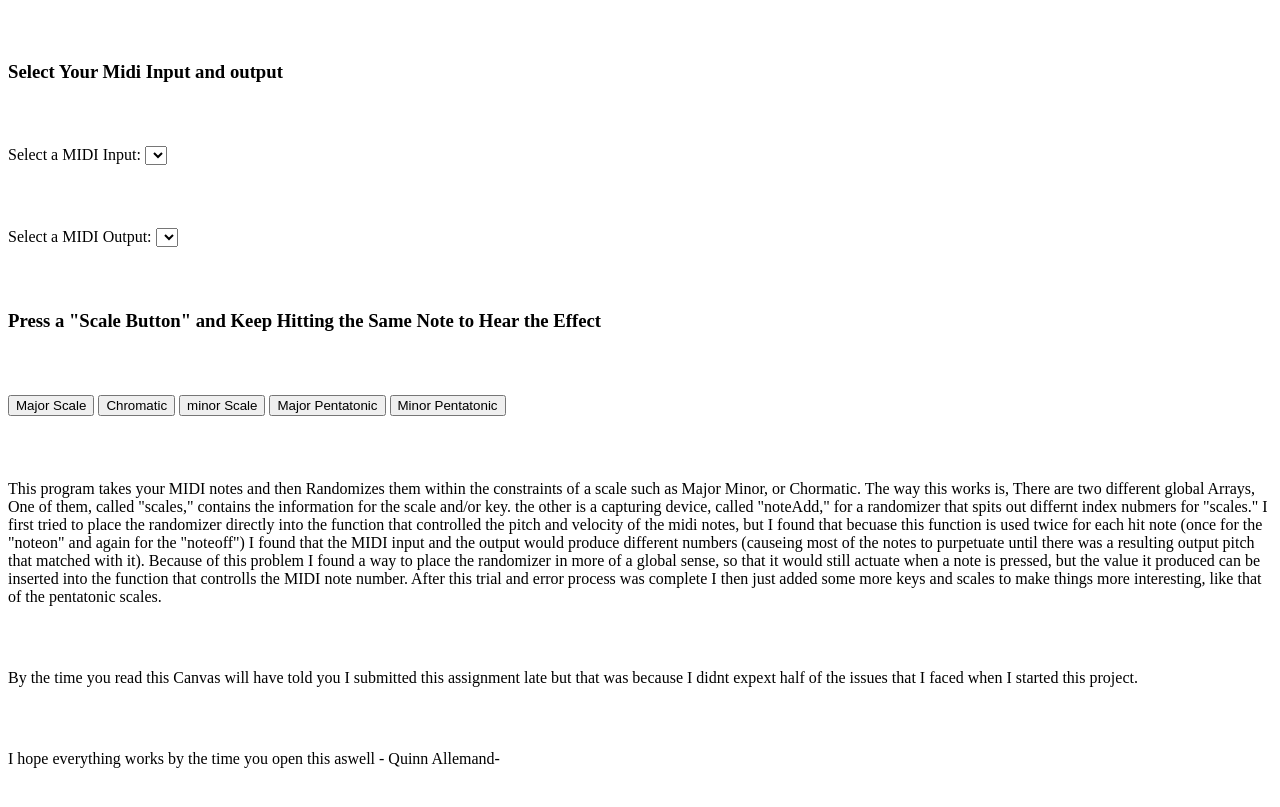
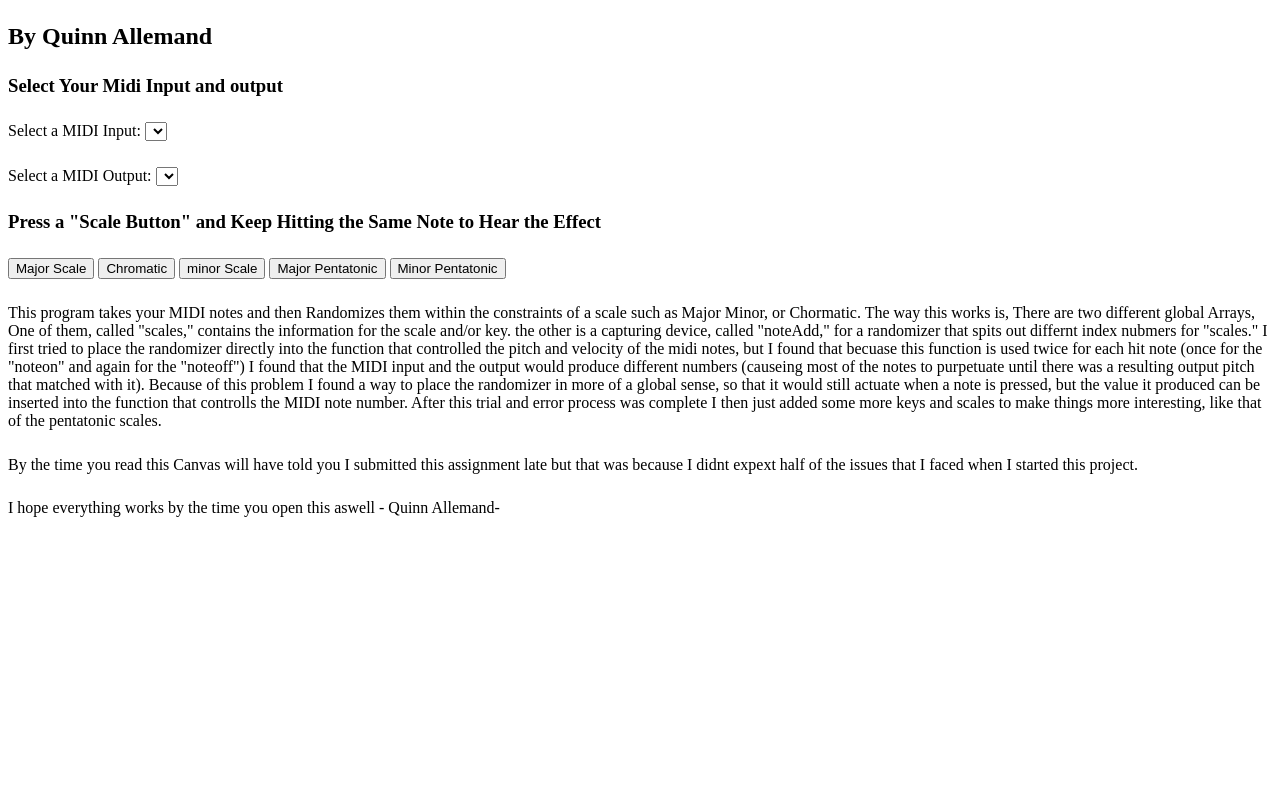
Before and after one commit to quinnallemand/quinnallemand.github.io, a plain HTML site: page index.html in a window 1280 px wide. Shown: the part 61-868 px from the top of the page. After the commit the page ends 800 px from the top, so only its background shows below. Drawn offline with Linux system fonts and the light colour scheme; a script that the page names is missing.

Commit message:
Add files via upload

```diff
--- a/index.html
+++ b/index.html
@@ -12,14 +12,15 @@
 
     <!-- This script tag links to the external JavaScript file that contains the logic for handling MIDI devices. -->
     <script src="script.js" type="module"></script>
-    <h1 style="margin-bottom: 5%;">Randomize Your MIDI Notes!</h1>
+    <h1 style="margin-bottom: 2%;">Randomize Your MIDI Notes!</h1>
+    <h2 style="margin-bottom: 2%;"> By Quinn Allemand</h2>
   </head>
   <body>
     <!-- The body section contains the content of the web page. -->
-    <h3 style="margin-bottom: 5%;" >Select Your Midi Input and output</h3>
+    <h3 style="margin-bottom: 2%;" >Select Your Midi Input and output</h3>
     <!-- An h1 header that provides a title or a brief description of the page's purpose. -->
 
-    <div style="margin-bottom: 5%;">
+    <div style="margin-bottom: 2%;">
       <!-- A division or a section in an HTML document, used here to group the input device selector. -->
       <label for="dropdown-ins">Select a MIDI Input:</label>
       <!-- The label tag defines a label for the select element below. The 'for' attribute specifies which form element the label is bound to. -->
@@ -29,7 +30,7 @@
       </select>
     </div>
 
-    <div style="margin-bottom: 5%;">
+    <div style="margin-bottom: 2%;">
       <!-- Another division for grouping the output device selector. -->
       <label for="dropdown-outs">Select a MIDI Output:</label>
       <!-- Similar to the input label, this defines a label for the MIDI output selector. -->
@@ -39,8 +40,8 @@
       </select>
     </div>
     <!-- Slider!! we neeed to send it to javascript, set a range for it and then in Java we need this to effect the transposition -->
-    <h3 style="margin-bottom: 5%;">Press a "Scale Button" and Keep Hitting the Same Note to Hear the Effect</h3>
-    <div style="margin-bottom: 5%;">
+    <h3 style="margin-bottom: 2%;">Press a "Scale Button" and Keep Hitting the Same Note to Hear the Effect</h3>
+    <div style="margin-bottom: 2%;">
       <button id="majorScale">Major Scale</button>
       <button id="noScale">Chromatic</button>
       <button id="minorScale">minor Scale</button>
@@ -48,7 +49,7 @@
       <button id="minorPentScale">Minor Pentatonic</button>
 
     </div>
-    <div style="margin-bottom: 5%;">
+    <div style="margin-bottom: 2%;">
       <p1> This program takes your MIDI notes and then Randomizes them within the constraints of a scale such as Major Minor, or Chormatic.
       The way this works is, There are two different global Arrays, One of them, called "scales," contains the information for the scale and/or
       key. the other is a capturing device, called "noteAdd," for a randomizer that spits out differnt index nubmers for "scales."
@@ -61,12 +62,12 @@
       like that of the pentatonic scales.
       </p1>
   </div>
-  <div style="margin-bottom: 5%;">
+  <div style="margin-bottom: 2%;">
     <p2>By the time you read this Canvas will have told you I submitted this assignment late but that was because I didnt expext half of the
       issues that I faced when I started this project.
     </p2>
   </div>
-  <div style="margin-bottom: 5%;">
+  <div style="margin-bottom: 2%;">
    <p3>I hope everything works by the time you open this aswell - Quinn Allemand-</p3>
   </div>
   </body>
```
